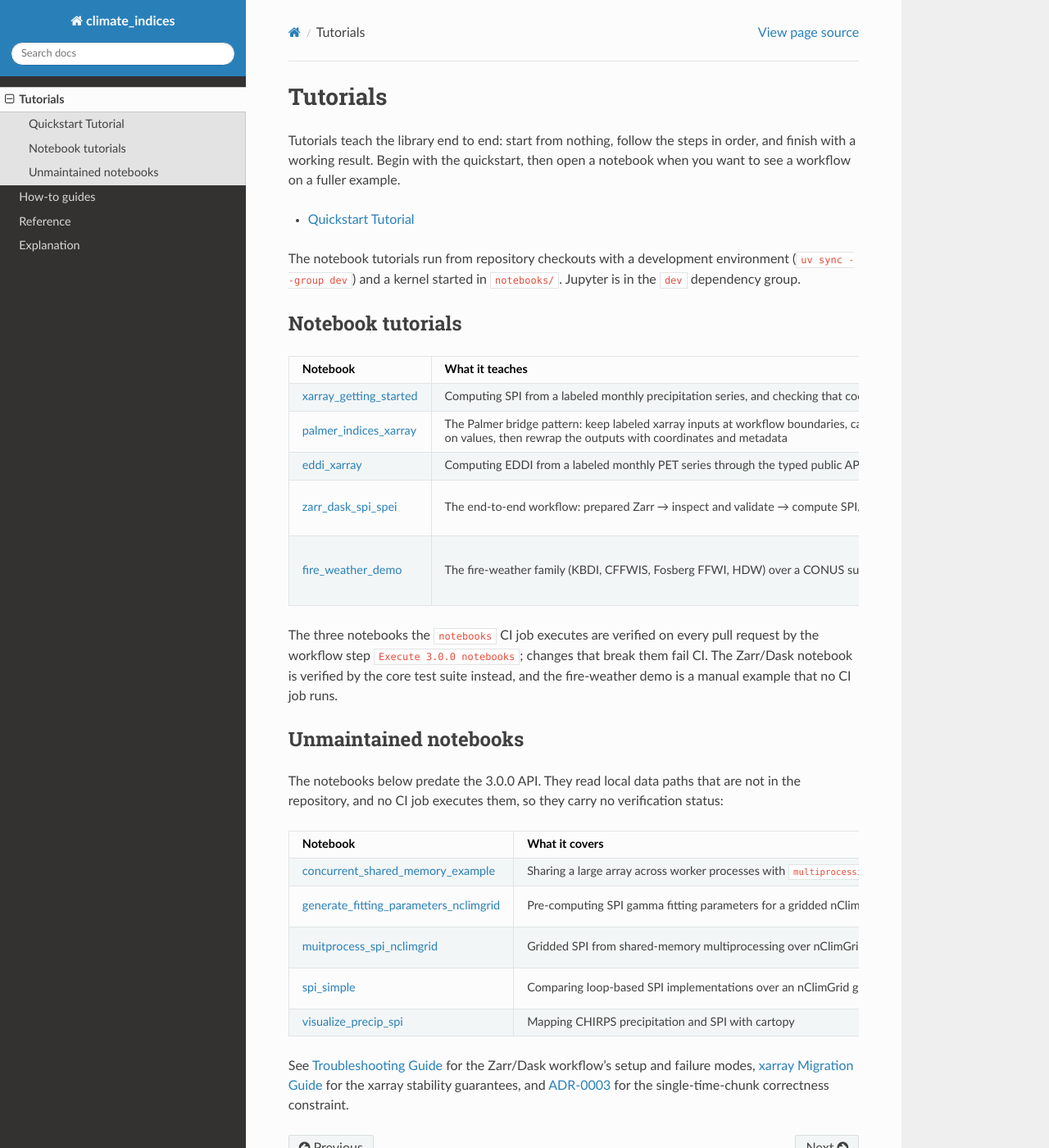
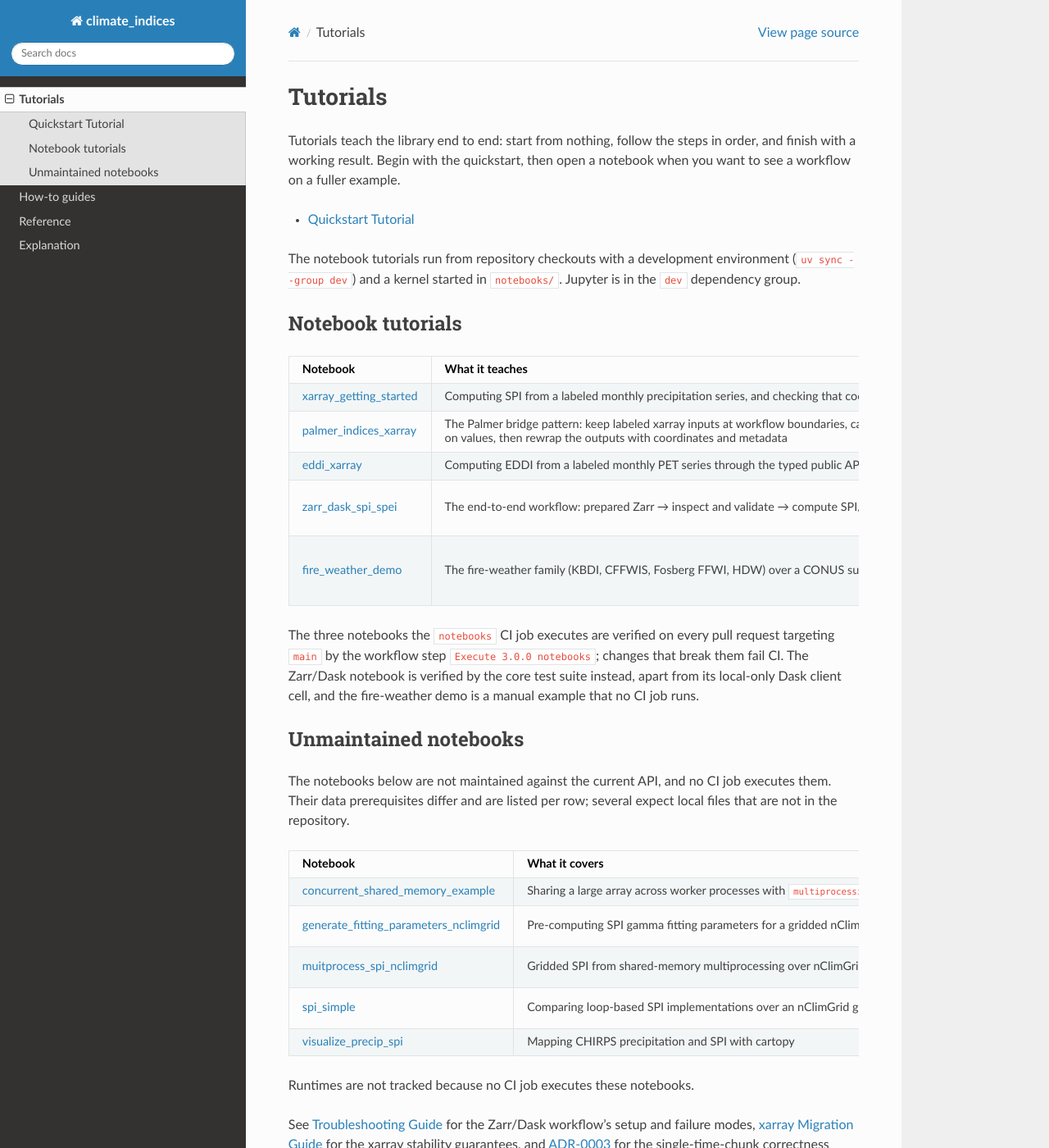
Before and after one commit to monocongo/climate_indices, a Sphinx documentation site: the page built from docs/tutorials.md, in a window 1280 px wide and 1400 px high. Shown: the whole window at 82% size. Built offline with Sphinx 7.4.7 and the Read the Docs theme 3.1.0, drawn with Linux system fonts in a browser that asks for light colours.

Commit message:
docs(tutorials): correct review findings in the tutorial index and quickstart
The unmaintained-notebook intro no longer claims every row reads local
files (one is synthetic and two do not import the library), and the table
gains the runtime column the acceptance criteria ask for.

The Zarr/Dask row and the prose now state that the notebook's Dask client
cell is local-only via scripts/smoke_e2e_notebook.sh (#829). The CI claim
is scoped to pull requests targeting main, matching the workflow trigger.

The quickstart plot description distinguishes PET (follows the synthetic
cycle) from the standardized SPI/SPEI (anomalies), and the removed
multi-variable Dataset write example now lives in docs/writing-outputs.md,
which the pointer already claimed covered it.

```diff
--- a/docs/tutorials.md
+++ b/docs/tutorials.md
@@ -21,27 +21,30 @@
 | [xarray_getting_started] | Computing SPI from a labeled monthly precipitation series, and checking that coordinates and metadata survive the xarray adapter path | None; the notebook generates a synthetic series | Seconds | Executed by the `notebooks` CI job |
 | [palmer_indices_xarray] | The Palmer bridge pattern: keep labeled xarray inputs at workflow boundaries, call `palmer.pdsi()` on values, then rewrap the outputs with coordinates and metadata | None; the notebook generates a synthetic series | Seconds | Executed by the `notebooks` CI job |
 | [eddi_xarray] | Computing EDDI from a labeled monthly PET series through the typed public API | None; the notebook generates a synthetic series | Seconds | Executed by the `notebooks` CI job |
-| [zarr_dask_spi_spei] | The end-to-end workflow: prepared Zarr → inspect and validate → compute SPI/SPEI with Dask → write Zarr → reopen → maps and time series | Prepared sample store; generate it once with `uv run --group dev scripts/prepare_e2e_inputs.py` (about 5 MB downloaded on the first run, then cached under the git-ignored `data/e2e/`) | About 15 seconds once the store is prepared | Executed by `tests/test_e2e_with_dask.py` in the core test suite, not the notebook job (#917) |
+| [zarr_dask_spi_spei] | The end-to-end workflow: prepared Zarr → inspect and validate → compute SPI/SPEI with Dask → write Zarr → reopen → maps and time series | Prepared sample store; generate it once with `uv run --group dev scripts/prepare_e2e_inputs.py` (about 5 MB downloaded on the first run, then cached under the git-ignored `data/e2e/`) | About 15 seconds once the store is prepared | Executed by `tests/test_e2e_with_dask.py` in the core test suite, not the notebook job (#917); the notebook's `dask.distributed` client cell runs only through `scripts/smoke_e2e_notebook.sh` locally (#829) |
 | [fire_weather_demo] | The fire-weather family (KBDI, CFFWIS, Fosberg FFWI, HDW) over a CONUS subset, plus an SPI-3/EDDI-3 baseline for the 2020 fire season | Prepared ERA5 subset; generate it once with `uv run --group dev scripts/prepare_fire_demo_inputs.py` (multi-gigabyte download into the git-ignored `data/fire-demo/`, about half an hour on the first run) | Notebook execution not tracked; preparation is about 30 minutes | Not executed in CI |
 
 The three notebooks the `notebooks` CI job executes are verified on every pull
-request by the workflow step `Execute 3.0.0 notebooks`; changes that break them
-fail CI. The Zarr/Dask notebook is verified by the core test suite instead, and
-the fire-weather demo is a manual example that no CI job runs.
+request targeting `main` by the workflow step `Execute 3.0.0 notebooks`; changes
+that break them fail CI. The Zarr/Dask notebook is verified by the core test
+suite instead, apart from its local-only Dask client cell, and the fire-weather
+demo is a manual example that no CI job runs.
 
 ## Unmaintained notebooks
 
-The notebooks below predate the 3.0.0 API. They read local data paths that are
-not in the repository, and no CI job executes them, so they carry no verification
-status:
+The notebooks below are not maintained against the current API, and no CI job
+executes them. Their data prerequisites differ and are listed per row; several
+expect local files that are not in the repository.
 
-| Notebook | What it covers | Data prerequisites | Coverage |
-| --- | --- | --- | --- |
-| [concurrent_shared_memory_example] | Sharing a large array across worker processes with `multiprocessing.shared_memory` | None; synthetic arrays | Not executed; standalone concurrency demo |
-| [generate_fitting_parameters_nclimgrid] | Pre-computing SPI gamma fitting parameters for a gridded nClimGrid dataset | A local `nclimgrid_lowres_prcp.nc` at an absolute path | Not executed; local-data workflow notes |
-| [muitprocess_spi_nclimgrid] | Gridded SPI from shared-memory multiprocessing over nClimGrid | A local `nclimgrid_lowres_prcp.nc` at an absolute path | Not executed; local-data workflow notes |
-| [spi_simple] | Comparing loop-based SPI implementations over an nClimGrid grid | A local `nclimgrid_lowres_prcp.nc` at an absolute path | Not executed and imports removed internals; may not run |
-| [visualize_precip_spi] | Mapping CHIRPS precipitation and SPI with cartopy | Local CHIRPS NetCDF files at absolute paths | Not executed; local-data plotting notes |
+| Notebook | What it covers | Data prerequisites | Approximate runtime | Coverage |
+| --- | --- | --- | --- | --- |
+| [concurrent_shared_memory_example] | Sharing a large array across worker processes with `multiprocessing.shared_memory` | None; synthetic arrays | Not tracked | Not executed; standalone concurrency demo |
+| [generate_fitting_parameters_nclimgrid] | Pre-computing SPI gamma fitting parameters for a gridded nClimGrid dataset | A local `nclimgrid_lowres_prcp.nc` at an absolute path | Not tracked | Not executed; local-data workflow notes |
+| [muitprocess_spi_nclimgrid] | Gridded SPI from shared-memory multiprocessing over nClimGrid | A local `nclimgrid_lowres_prcp.nc` at an absolute path | Not tracked | Not executed; local-data workflow notes |
+| [spi_simple] | Comparing loop-based SPI implementations over an nClimGrid grid | A local `nclimgrid_lowres_prcp.nc` at an absolute path | Not tracked | Not executed and imports removed internals; may not run |
+| [visualize_precip_spi] | Mapping CHIRPS precipitation and SPI with cartopy | Local CHIRPS NetCDF files at absolute paths | Not tracked | Not executed; local-data plotting notes |
+
+Runtimes are not tracked because no CI job executes these notebooks.
 
 See {doc}`troubleshooting` for the Zarr/Dask workflow's setup and failure modes,
 {doc}`xarray_migration` for the xarray stability guarantees, and
```
Also changed, not shown: docs/quickstart.md (+3 -1 lines), docs/writing-outputs.md (+16 -0 lines).
